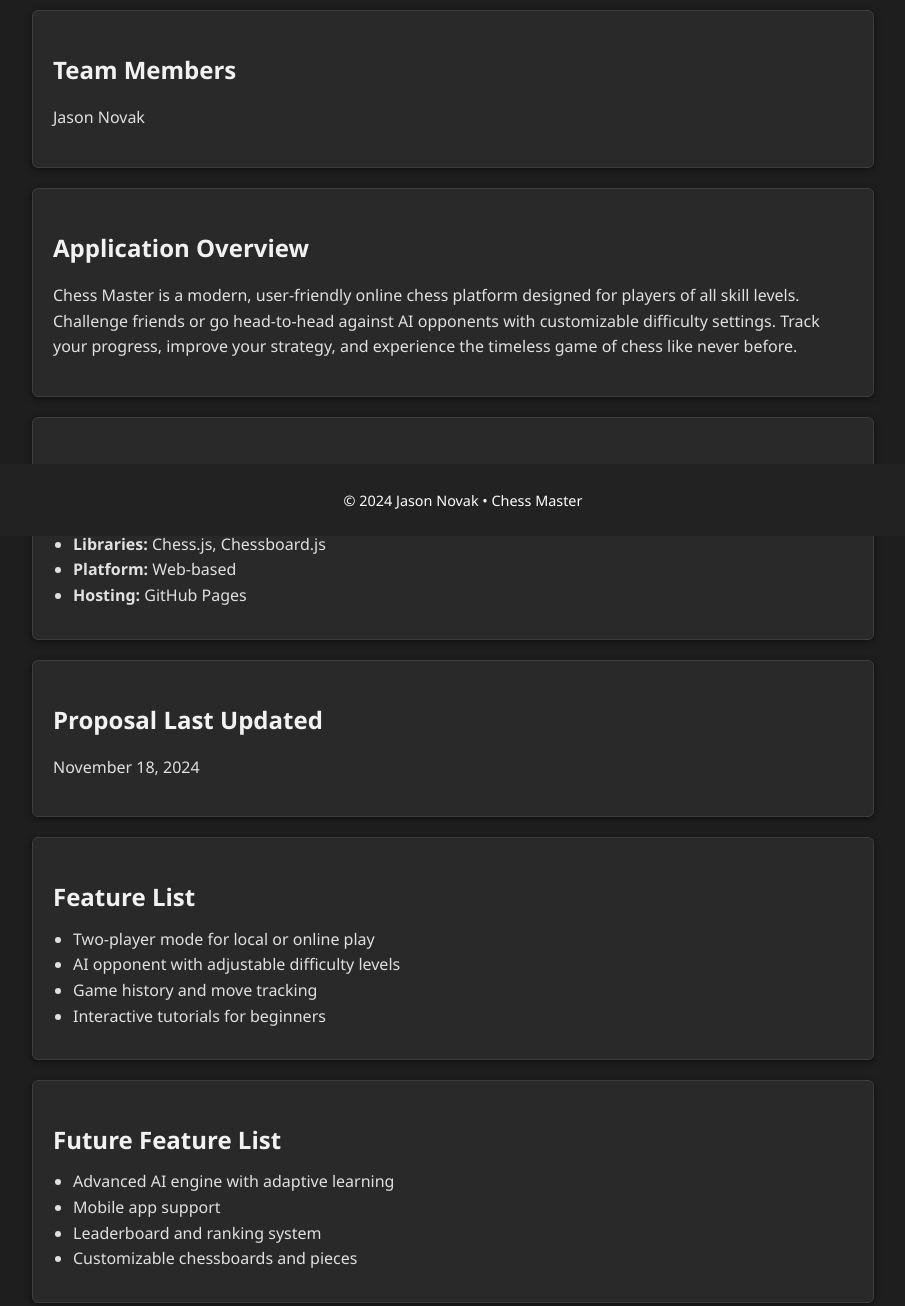
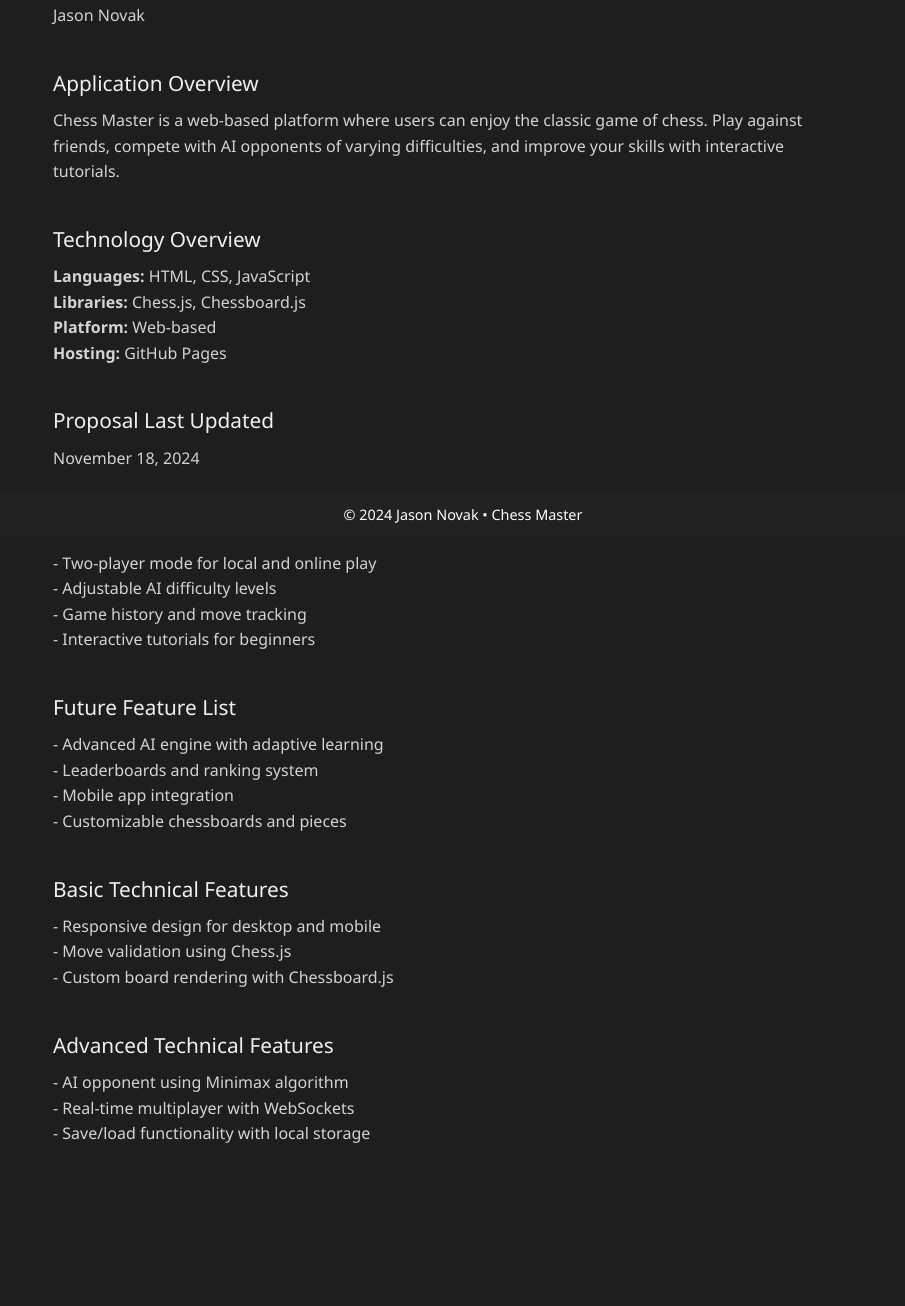
Before and after one commit to JasonNovakLU/ChessMaster, a plain HTML site: page index.html in a window 1280 px wide. Shown: the part 264-1570 px from the top of the page, without its empty margins (187-1092 px from the left). After the commit the page ends 1444 px from the top, so only its background shows below. Drawn offline with Linux system fonts and the light colour scheme.

Commit message:
Update index.html

```diff
--- a/index.html
+++ b/index.html
@@ -11,32 +11,30 @@
             padding: 0;
             line-height: 1.6;
             background-color: #1e1e1e; /* Dark grey background */
-            color: #e0e0e0; /* Light grey text */
+            color: #d3d3d3; /* Light grey text */
         }
         header {
-            background: #222; /* Slightly darker header */
-            color: #fff; /* White for strong contrast */
-            padding: 15px 20px;
+            background: #222;
+            color: #fff;
+            padding: 15px;
             text-align: center;
             font-size: 1.8em;
         }
-        section {
-            padding: 20px;
+        main {
+            max-width: 800px;
             margin: 20px auto;
-            background: #292929; /* Slightly lighter grey */
-            max-width: 800px;
-            border-radius: 6px;
-            border: 1px solid #3d3d3d; /* Subtle border */
-            box-shadow: 0 2px 6px rgba(0, 0, 0, 0.5);
+            padding: 0 20px;
         }
-        h2 {
-            color: #f2f2f2; /* Almost white */
-            margin-bottom: 10px;
+        .section-title {
+            font-size: 1.3em;
+            margin-top: 20px;
+            color: #f0f0f0;
         }
-        ul {
-            list-style-type: disc;
-            margin: 10px 0;
-            padding-left: 20px;
+        p, li {
+            margin: 8px 0;
+        }
+        .content {
+            padding: 5px 0;
         }
         footer {
             text-align: center;
@@ -48,13 +46,6 @@
             bottom: 0;
             width: 100%;
         }
-        a {
-            color: #66aaff; /* Cool blue links */
-            text-decoration: none;
-        }
-        a:hover {
-            text-decoration: underline;
-        }
     </style>
 </head>
 <body>
@@ -63,80 +54,81 @@
     Chess Master Proposal
 </header>
 
-<section>
-    <h2>Product Name</h2>
-    <p><strong>Name:</strong> Chess Master</p>
-</section>
+<main>
+    <div class="content">
+        <div class="section-title">Product Name</div>
+        <p>Chess Master</p>
+    </div>
 
-<section>
-    <h2>Team Members</h2>
-    <p>Jason Novak</p>
-</section>
+    <div class="content">
+        <div class="section-title">Team Members</div>
+        <p>Jason Novak</p>
+    </div>
 
-<section>
-    <h2>Application Overview</h2>
-    <p>
-        Chess Master is a modern, user-friendly online chess platform designed for players of all skill levels.
-        Challenge friends or go head-to-head against AI opponents with customizable difficulty settings.
-        Track your progress, improve your strategy, and experience the timeless game of chess like never before.
-    </p>
-</section>
+    <div class="content">
+        <div class="section-title">Application Overview</div>
+        <p>
+            Chess Master is a web-based platform where users can enjoy the classic game of chess. Play against friends,
+            compete with AI opponents of varying difficulties, and improve your skills with interactive tutorials.
+        </p>
+    </div>
 
-<section>
-    <h2>Technology Overview</h2>
-    <ul>
-        <li><strong>Languages:</strong> HTML, CSS, JavaScript</li>
-        <li><strong>Libraries:</strong> Chess.js, Chessboard.js</li>
-        <li><strong>Platform:</strong> Web-based</li>
-        <li><strong>Hosting:</strong> GitHub Pages</li>
-    </ul>
-</section>
+    <div class="content">
+        <div class="section-title">Technology Overview</div>
+        <p>
+            <strong>Languages:</strong> HTML, CSS, JavaScript<br>
+            <strong>Libraries:</strong> Chess.js, Chessboard.js<br>
+            <strong>Platform:</strong> Web-based<br>
+            <strong>Hosting:</strong> GitHub Pages
+        </p>
+    </div>
 
-<section>
-    <h2>Proposal Last Updated</h2>
-    <p>November 18, 2024</p>
-</section>
+    <div class="content">
+        <div class="section-title">Proposal Last Updated</div>
+        <p>November 18, 2024</p>
+    </div>
 
-<section>
-    <h2>Feature List</h2>
-    <ul>
-        <li>Two-player mode for local or online play</li>
-        <li>AI opponent with adjustable difficulty levels</li>
-        <li>Game history and move tracking</li>
-        <li>Interactive tutorials for beginners</li>
-    </ul>
-</section>
+    <div class="content">
+        <div class="section-title">Feature List</div>
+        <p>
+            - Two-player mode for local and online play<br>
+            - Adjustable AI difficulty levels<br>
+            - Game history and move tracking<br>
+            - Interactive tutorials for beginners
+        </p>
+    </div>
 
-<section>
-    <h2>Future Feature List</h2>
-    <ul>
-        <li>Advanced AI engine with adaptive learning</li>
-        <li>Mobile app support</li>
-        <li>Leaderboard and ranking system</li>
-        <li>Customizable chessboards and pieces</li>
-    </ul>
-</section>
+    <div class="content">
+        <div class="section-title">Future Feature List</div>
+        <p>
+            - Advanced AI engine with adaptive learning<br>
+            - Leaderboards and ranking system<br>
+            - Mobile app integration<br>
+            - Customizable chessboards and pieces
+        </p>
+    </div>
 
-<section>
-    <h2>Basic Technical Features</h2>
-    <ul>
-        <li>Responsive design for desktop and mobile</li>
-        <li>Basic move validation using Chess.js</li>
-        <li>Custom board rendering with Chessboard.js</li>
-    </ul>
-</section>
+    <div class="content">
+        <div class="section-title">Basic Technical Features</div>
+        <p>
+            - Responsive design for desktop and mobile<br>
+            - Move validation using Chess.js<br>
+            - Custom board rendering with Chessboard.js
+        </p>
+    </div>
 
-<section>
-    <h2>Advanced Technical Features</h2>
-    <ul>
-        <li>Integration of AI opponent using Minimax algorithm</li>
-        <li>Real-time multiplayer with WebSockets</li>
-        <li>Save/load functionality with local storage</li>
-    </ul>
-</section>
+    <div class="content">
+        <div class="section-title">Advanced Technical Features</div>
+        <p>
+            - AI opponent using Minimax algorithm<br>
+            - Real-time multiplayer with WebSockets<br>
+            - Save/load functionality with local storage
+        </p>
+    </div>
+</main>
 
 <footer>
-    <p>© 2024 Jason Novak • Chess Master</p>
+    © 2024 Jason Novak • Chess Master
 </footer>
 
 </body>
```
